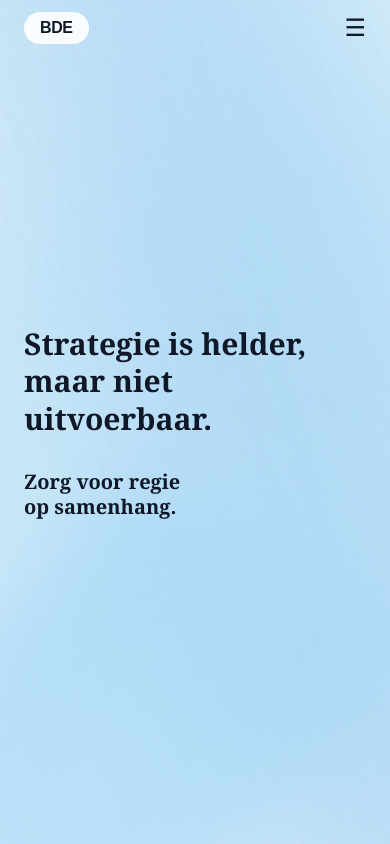
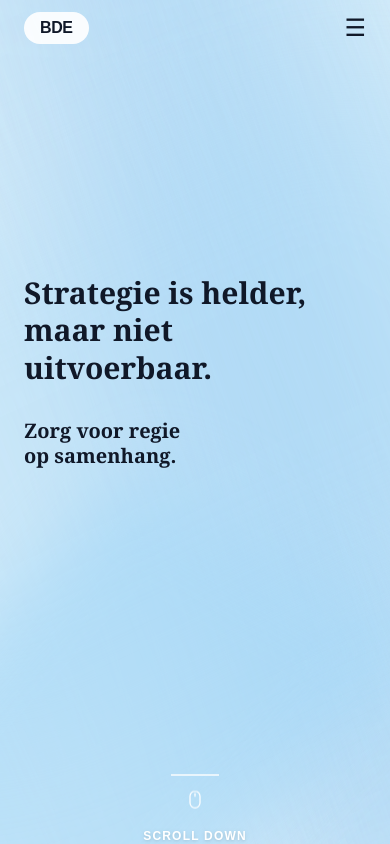
Before and after one commit to TinoiDam/bde-consulting.com, a Next.js app: page / in a window 390 px wide. Shown: the top 844 px of the page. Built offline with nearby package versions, Linux system fonts and the light colour scheme.

Commit message:
Make scroll indicator visible on mobile - flex-col on mobile, flex-row on desktop

```diff
--- a/app/page.tsx
+++ b/app/page.tsx
@@ -99,8 +99,8 @@ export default function Home() {
           </div>
         </div>
 
-        {/* Scroll Indicator - Hidden on mobile, visible on md+ */}
-        <div className="relative z-10 hidden md:flex justify-end items-center gap-4 pt-8 px-6">
+        {/* Scroll Indicator - Visible on all screens */}
+        <div className="relative z-10 flex justify-end items-center gap-3 md:gap-4 pt-8 px-6 flex-col md:flex-row">
           <div className="w-12 h-0.5 bg-white/70"></div>
           {/* Apple-style mouse */}
           <svg className="w-5 h-7 text-white animate-bounce" fill="none" stroke="currentColor" viewBox="0 0 24 24" strokeWidth="1.5">
```
